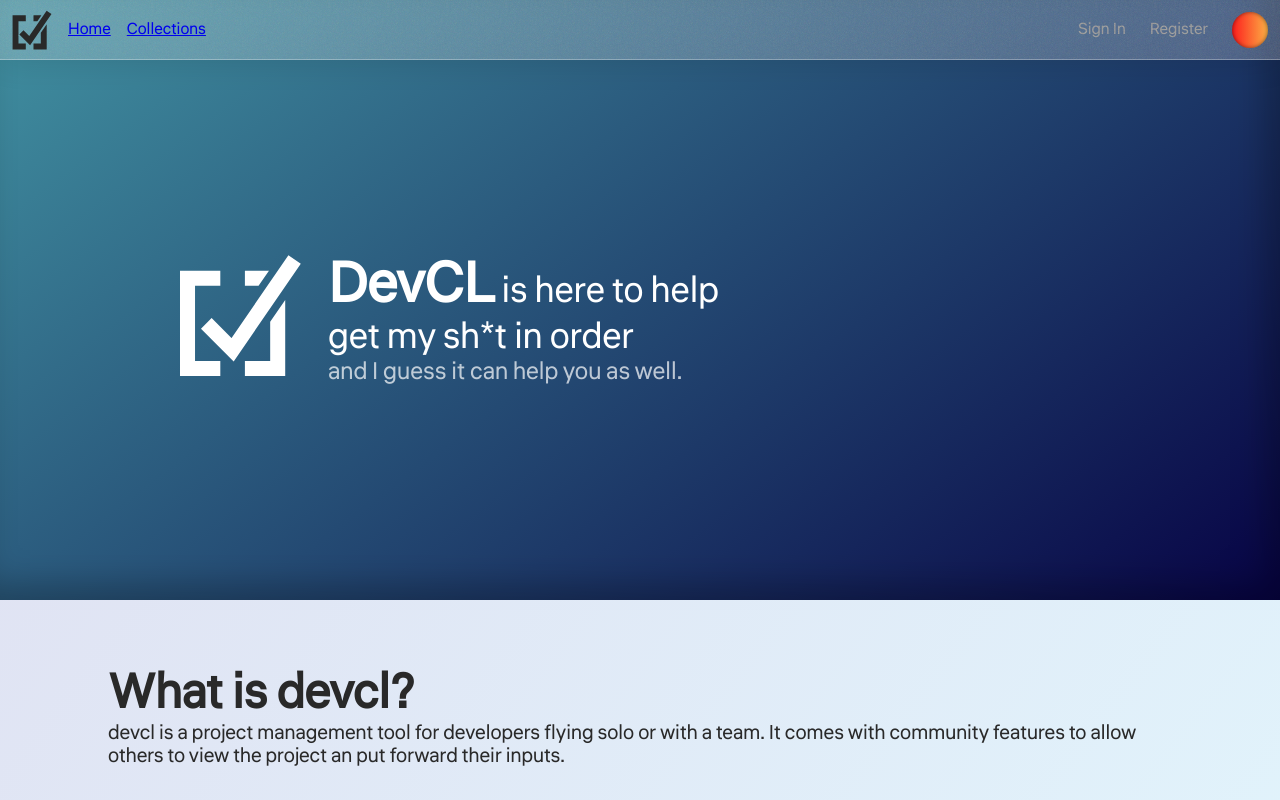
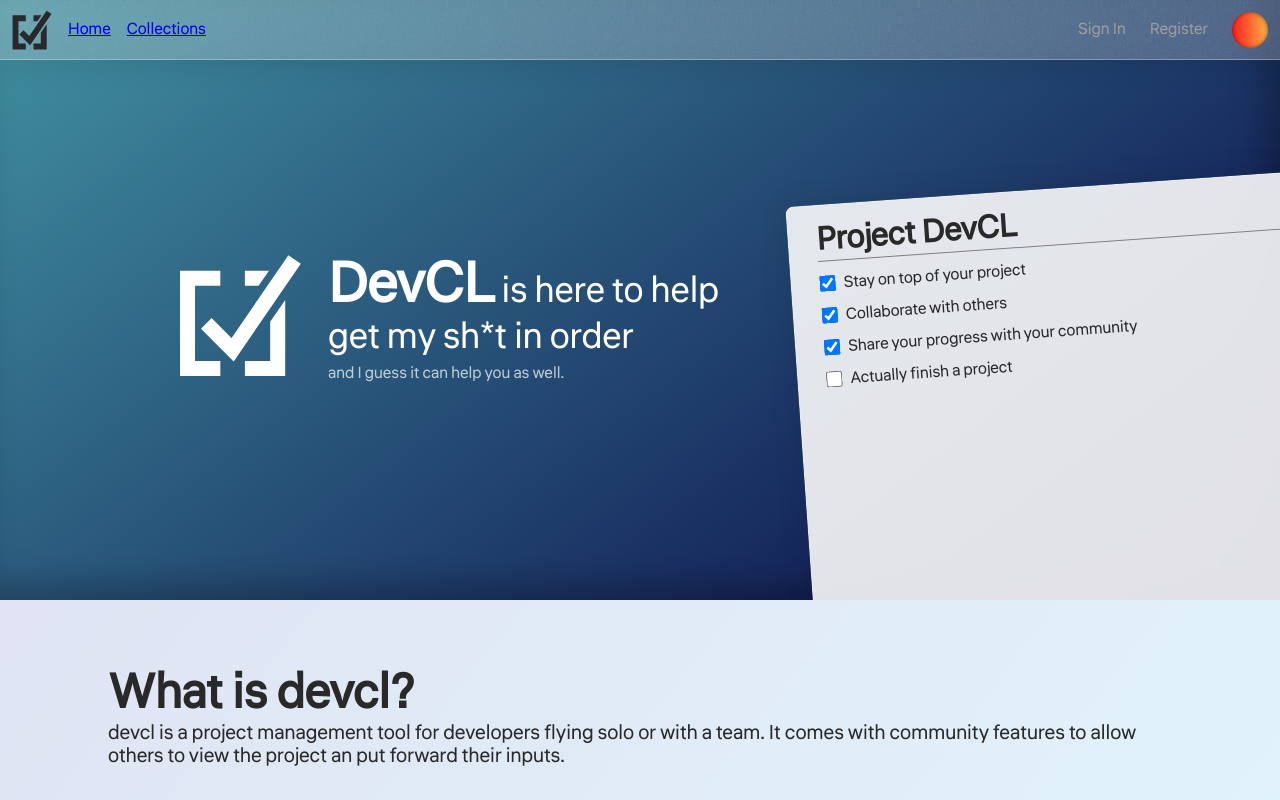
Before and after one commit to Brian-J-Wang/devcl, a React (Vite) app: page / in a window 1280 px wide. Shown: the top 800 px of the page. Built offline with nearby package versions, Linux system fonts and the light colour scheme.

Commit message:
feat: more styling to homepage:

```diff
--- a/src/Pages/Collection/CLItem/CLItem.tsx
+++ b/src/Pages/Collection/CLItem/CLItem.tsx
@@ -1,5 +1,5 @@
 import "./CLItem.css"
-import { useContext} from "react"
+import { useContext, useState} from "react"
 import { CLItem, CLItemPatch } from "../../../Pages/Collection/interfaces"
 import ItemEditorContext from "../../../Pages/Collection/ItemEditor/itemEditorContext"
 
@@ -46,4 +46,16 @@ const CLItemElement: React.FC<itemProps> = ({ clItem, updateItem, deleteItem}) =
     )
 }
 
+export const FakeCLItemElement: React.FC<{blurb: string, checked: boolean}> = (props) => {
+    const [checked, setChecked] = useState<boolean>(props.checked)
+    return(
+        <div className="clitem">
+            <div className="clitem__left-container">
+                <input className="clitem__checkbox" type="checkbox" checked={checked} onClick={() => { setChecked(!checked)}} readOnly data-editorIgnore />
+                <p className="clitem__label">{props.blurb}</p>
+            </div>
+        </div>
+    )
+}
+
 export default CLItemElement;
--- a/src/Pages/Home/Home.css
+++ b/src/Pages/Home/Home.css
@@ -15,6 +15,8 @@
     background: rgb(7,3,69);
     background: linear-gradient(323deg, rgba(7,3,69,1) 0%, rgba(65,145,161,1) 100%);
     box-shadow: inset rgba(0, 0, 0, 0.25) -16px -16px 32px;
+
+    overflow: hidden;
 }
 
 .home__splash-container {
@@ -29,6 +31,24 @@
     height: 124px;
 }
 
+.home__splash-text {
+    box-sizing: border-box;
+}
+
+.home__clutter {
+    position: relative;
+    display: flex;
+    flex-direction: column;
+    background-color: rgba(250, 250, 250, 0.9);
+    box-shadow: 0 0px 30px rgba(0, 0, 0, 0.1);
+    height: 480px;
+    width: 620px;
+    transform: rotate(-4deg) translate(64px, -64px);
+    border-radius: 8px;
+    border: 1px solid rgba(255, 255, 255, 0.3);
+    padding: 16px;
+}
+
 .home__splash-span {
     font-size: 56px;
     font-weight: 700;
@@ -40,7 +60,8 @@
     font-weight: 500;
 }
 .home__splash-p {
-    font-size: 24px;
+    margin-top: 6px;
+    font-size: 16px;
     color: white;
     opacity: 70%;
 }
--- a/src/Pages/Home/Home.tsx
+++ b/src/Pages/Home/Home.tsx
@@ -1,6 +1,8 @@
 import "./Home.css"
+import "../Collection/CheckList/CheckList.css"
 import iconWhite from "../../assets/icon-white.svg";
 import { Container } from "../../Components/Container/Container";
+import { FakeCLItemElement } from "../Collection/CLItem/CLItem";
 
 const Home: React.FC<{}> = () => {
     return (
@@ -8,9 +10,20 @@ const Home: React.FC<{}> = () => {
             <div className="home__splash">
                 <div className="home__splash-container">
                     <img src={iconWhite} alt="" className="home__splash-image"/>
-                    <div>
+                    <div className="home__splash-text">
                         <h2 className="home__splash-h2"><span className="home__splash-span">DevCL</span> is here to help <br></br>get my sh*t in order</h2>
                         <p className="home__splash-p">and I guess it can help you as well.</p>
+                    </div>
+                    <div className="home__clutter">
+                        <div className='check-list__header'>
+                            <h2 id="check-list__name" className='check-list__name'>
+                                Project DevCL
+                            </h2>
+                        </div>
+                        <FakeCLItemElement checked blurb="Stay on top of your project"/>
+                        <FakeCLItemElement checked blurb="Collaborate with others"/>
+                        <FakeCLItemElement checked blurb="Share your progress with your community"/>
+                        <FakeCLItemElement checked={false} blurb="Actually finish a project"/>
                     </div>
                 </div>
             </div>
```
